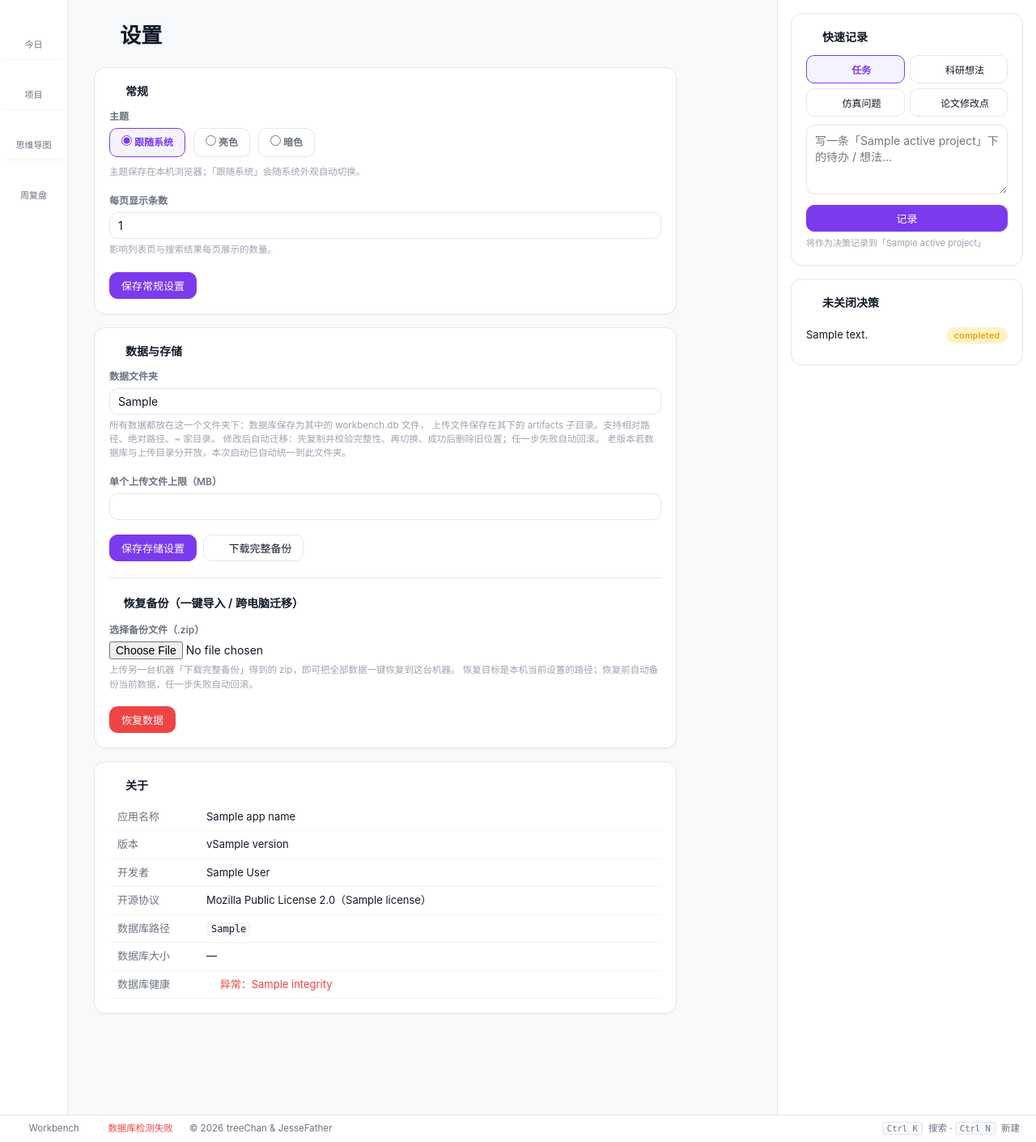
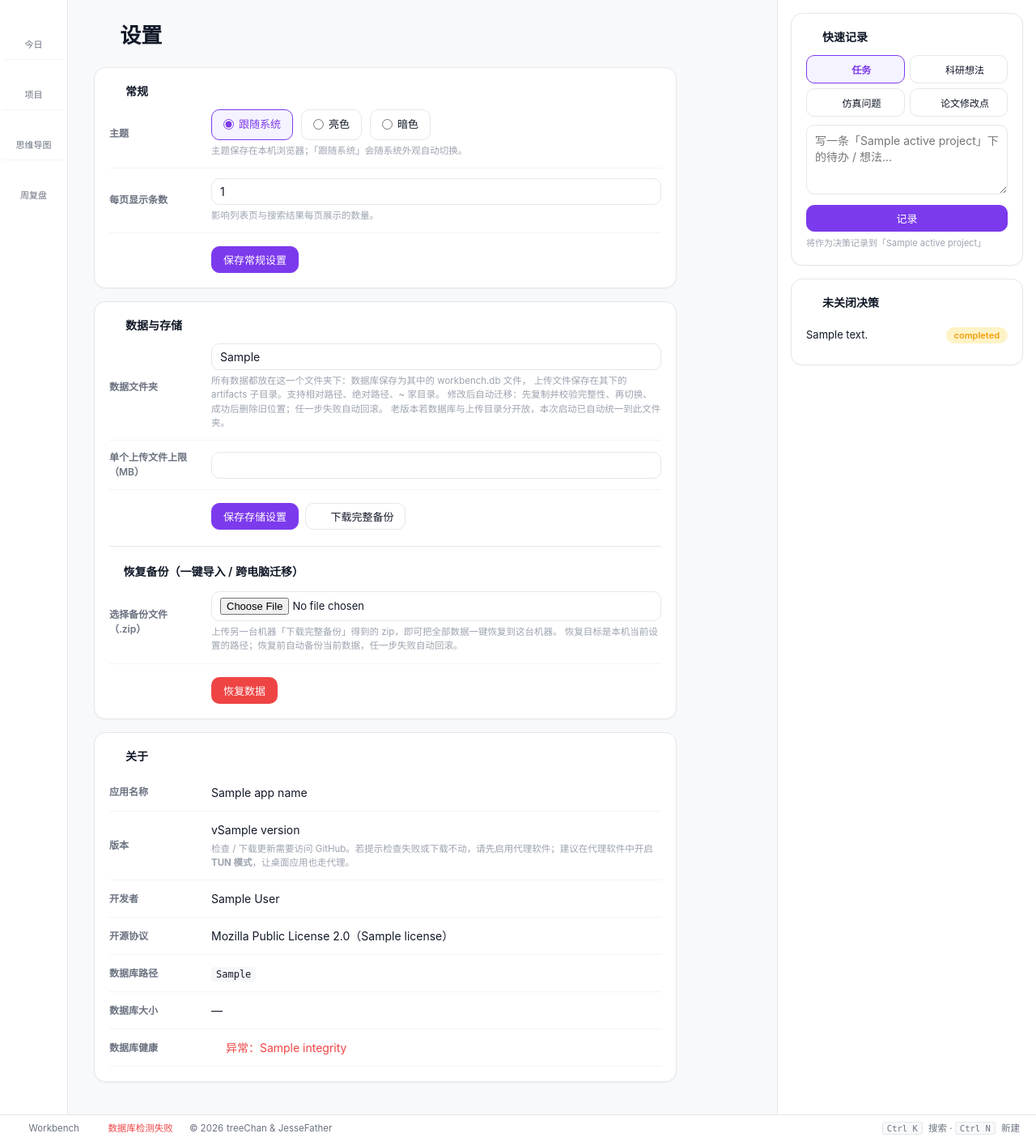
Before and after one commit to treeChan/csworkbench, a Python web app: template app/templates/settings.html in a window 1280 px wide. Shown: the part 56-1466 px from the top of the page at 81% size. Run offline with Jinja, Linux system fonts and the light colour scheme; the template is opened without the code that fills it: most values are stand-ins (such as "Sample title", 1, 10 or a date in 2020).

Commit message:
feat: 设置页三卡统一左标签右值行式布局 + bump 预览版 8101817

```diff
--- a/app/routes/pages.py
+++ b/app/routes/pages.py
@@ -48,7 +48,7 @@ TEMPLATES_DIR = BASE_DIR / "templates"
 
 # 静态资源缓存版本号：改 style.css / base.html 内嵌样式后 bump 此值，
 # 浏览器强制重新下载（对应 base.html 的 style.css?v={{ style_version }}）
-STYLE_VERSION = "20260809c"
+STYLE_VERSION = "20260810a"
 
 templates = Jinja2Templates(directory=str(TEMPLATES_DIR))
 
--- a/app/static/style.css
+++ b/app/static/style.css
@@ -35,6 +35,29 @@
     --radius-md: 10px;
     --radius-lg: 14px;
     --radius-pill: 999px;
+
+    /* ---- 字号层级（初值 = 现有 px，视觉零变化；为未来「字体大小」功能预留挂点）---- */
+    --fs-3xs: 10.5px;
+    --fs-2xs: 11px;
+    --fs-xs: 11.5px;
+    --fs-sm: 12px;
+    --fs-base: 13px;
+    --fs-md: 14px;
+    --fs-lg: 16px;
+    --fs-xl: 26px;
+
+    /* ---- 间距 ---- */
+    --space-1: 4px;
+    --space-2: 8px;
+    --space-3: 12px;
+    --space-4: 16px;
+    --space-5: 20px;
+    --space-6: 24px;
+    --space-7: 32px;
+
+    /* ---- 设置页行布局专用 ---- */
+    --settings-label-w: 110px;
+    --settings-col-gap: 16px;
 }
 
 /* 暗色主题：<html data-theme="dark"> 时覆盖整套变量 */
@@ -73,7 +96,7 @@ html, body {
     height: 100%;
     font-family: -apple-system, BlinkMacSystemFont, "PingFang SC",
                  "Microsoft YaHei", "Segoe UI", Roboto, sans-serif;
-    font-size: 14px;
+    font-size: var(--fs-md);
     color: var(--c-text);
     background: var(--c-bg);
     line-height: 1.5;
@@ -159,7 +182,7 @@ input, textarea, select { font-family: inherit; font-size: inherit; }
     border: 1px solid transparent;
     border-radius: var(--radius-md);
     padding: 6px 14px;
-    font-size: 13px;
+    font-size: var(--fs-base);
     font-weight: 500;
     background: var(--c-surface);
     color: var(--c-text);
@@ -173,7 +196,7 @@ input, textarea, select { font-family: inherit; font-size: inherit; }
 }
 .btn-primary:hover { background: var(--c-primary-dark); border-color: var(--c-primary-dark); }
 .btn-outline { background: transparent; border-color: var(--c-border); }
-.btn-sm { padding: 2px 10px; font-size: 12px; line-height: 1.5; }
+.btn-sm { padding: 2px 10px; font-size: var(--fs-sm); line-height: 1.5; }
 .btn-full { width: 100%; }
 
 /* 统一线性 SVG 图标（icons.svg sprite 引用）：描边风格、跟随 currentColor，
@@ -229,7 +252,7 @@ input, textarea, select { font-family: inherit; font-size: inherit; }
     padding: 10px 4px;
     border-radius: var(--radius-md);
     color: var(--c-text-soft);
-    font-size: 11px;
+    font-size: var(--fs-2xs);
     font-weight: 500;
     text-align: center;
     transition: all 0.15s;
@@ -275,7 +298,7 @@ input, textarea, select { font-family: inherit; font-size: inherit; }
     box-shadow: var(--shadow-sm);
 }
 .card-title {
-    font-size: 14px;
+    font-size: var(--fs-md);
     font-weight: 600;
     margin-bottom: 12px;
     display: flex; align-items: center; gap: 6px;
@@ -284,7 +307,7 @@ input, textarea, select { font-family: inherit; font-size: inherit; }
     display: flex; justify-content: space-between; align-items: center;
     margin-bottom: 12px;
 }
-.card-header h3 { font-size: 14px; font-weight: 600; }
+.card-header h3 { font-size: var(--fs-md); font-weight: 600; }
 
 /* =================================================================
    Dashboard 专属
@@ -295,7 +318,7 @@ input, textarea, select { font-family: inherit; font-size: inherit; }
     gap: 16px;
     margin-bottom: 20px;
 }
-.today-header h1 { font-size: 26px; font-weight: 700; }
+.today-header h1 { font-size: var(--fs-xl); font-weight: 700; }
 .today-date { color: var(--c-text-soft); font-size: 13px; }
 .warroom-title {
     display: flex; align-items: baseline; gap: 16px;
@@ -485,7 +508,9 @@ button.pipeline-step:focus { outline: 2px solid var(--c-primary-light); outline-
     margin-bottom: 5px;
 }
 .form-row input[type="text"],
+.settings-row input[type="text"],
 .form-row input[type="number"],
+.settings-row input[type="number"],
 .form-row textarea,
 .form-row select {
     width: 100%;
@@ -497,6 +522,7 @@ button.pipeline-step:focus { outline: 2px solid var(--c-primary-light); outline-
     transition: border-color 0.15s;
 }
 .form-row input:focus,
+.settings-row input:focus,
 .form-row textarea:focus,
 .form-row select:focus {
     outline: none;
@@ -768,7 +794,7 @@ button.pipeline-step:focus { outline: 2px solid var(--c-primary-light); outline-
     padding: 8px 20px;
     background: var(--c-surface);
     border-top: 1px solid var(--c-border);
-    font-size: 11.5px;
+    font-size: var(--fs-xs);
     color: var(--c-text-soft);
     gap: 20px;
     flex-shrink: 0;
@@ -1074,9 +1100,48 @@ button.pipeline-step:focus { outline: 2px solid var(--c-primary-light); outline-
    ================================================================= */
 
 .settings-card { max-width: 720px; }
-.settings-card .form-row { margin-bottom: 18px; }
 .settings-divider { border: none; border-top: 1px solid var(--c-border); margin: 20px 0; }
-.card-subtitle { margin: 0 0 14px; font-size: 14px; font-weight: 600; color: var(--c-text); }
+.card-subtitle { margin: 0 0 14px; font-size: var(--fs-md); font-weight: 600; color: var(--c-text); }
+
+/* 设置页统一行布局（左标签 / 右控件，逻辑同 about-table） */
+.settings-row {
+    display: grid;
+    grid-template-columns: var(--settings-label-w) 1fr;
+    column-gap: var(--settings-col-gap);
+    align-items: center;
+    padding: 12px 0;
+    border-bottom: 1px solid var(--c-border-soft);
+}
+.settings-card .settings-row:first-child { padding-top: 0; }
+.settings-label {
+    font-size: var(--fs-sm);
+    font-weight: 600;
+    color: var(--c-text-soft);
+    line-height: 1.5;
+    padding-right: 4px;
+}
+.settings-value { min-width: 0; }
+.settings-row code {
+    font-size: var(--fs-sm);
+    background: var(--c-bg-soft);
+    padding: 2px 6px;
+    border-radius: 4px;
+    word-break: break-all;
+}
+.settings-row input[type="file"] {
+    width: 100%;
+    padding: 7px 10px;
+    border: 1px solid var(--c-border);
+    border-radius: var(--radius-md);
+    background: var(--c-surface);
+    color: var(--c-text);
+    font-size: var(--fs-base);
+}
+/* 保存/备份/恢复按钮缩进到值列，与控件同列对齐 */
+.settings-card .form-actions {
+    margin-top: var(--space-4);
+    margin-left: calc(var(--settings-label-w) + var(--settings-col-gap));
+}
 
 .theme-picker { display: flex; gap: 10px; flex-wrap: wrap; }
 .theme-option {
@@ -1098,34 +1163,17 @@ button.pipeline-step:focus { outline: 2px solid var(--c-primary-light); outline-
 }
 
 .settings-hint {
-    font-size: 11.5px;
+    font-size: var(--fs-xs);
     color: var(--c-text-faint);
     margin-top: 5px;
 }
 
-.about-table { width: 100%; border-collapse: collapse; font-size: 13px; }
-.about-table td {
-    padding: 7px 10px;
-    border-bottom: 1px solid var(--c-border-soft);
-    vertical-align: middle;
-}
-.about-table td:first-child {
-    width: 110px;
-    color: var(--c-text-soft);
-    font-weight: 500;
-}
-.about-table code {
-    font-size: 12px;
-    background: var(--c-bg-soft);
-    padding: 2px 6px;
-    border-radius: 4px;
-    word-break: break-all;
-}
 .about-version-cell {
     display: inline-flex;
     align-items: center;
     gap: 8px;
     line-height: 1;
+    flex-wrap: wrap;
 }
 /* 胶囊开关（iOS 风格 toggle）：隐藏原生 checkbox，用轨道 + 圆钮绘制 */
 .switch {
--- a/app/templates/settings.html
+++ b/app/templates/settings.html
@@ -17,8 +17,9 @@
 <div class="card settings-card">
     <h3 class="card-title"><svg class="icon"><use href="{{ ICON_SPRITE }}#i-clipboard-list"/></svg>常规</h3>
     <form method="post" action="/settings/general">
-        <div class="form-row">
-            <label>主题</label>
+        <div class="settings-row">
+            <span class="settings-label">主题</span>
+            <div class="settings-value">
                 <div class="theme-picker" id="theme-picker">
                     <label class="theme-option">
                         <input type="radio" name="theme" value="system" onchange="wbSetTheme('system')">
@@ -35,10 +36,13 @@
                 </div>
                 <p class="settings-hint">主题保存在本机浏览器；「跟随系统」会随系统外观自动切换。</p>
             </div>
-        <div class="form-row">
-            <label>每页显示条数</label>
+        </div>
+        <div class="settings-row">
+            <span class="settings-label">每页显示条数</span>
+            <div class="settings-value">
                 <input type="number" name="page_size" min="5" max="200" value="{{ page_size }}">
                 <p class="settings-hint">影响列表页与搜索结果每页展示的数量。</p>
+            </div>
         </div>
         <div class="form-actions">
             <button type="submit" class="btn btn-primary">保存常规设置</button>
@@ -50,8 +54,9 @@
 <div class="card settings-card">
     <h3 class="card-title"><svg class="icon"><use href="{{ ICON_SPRITE }}#i-save"/></svg>数据与存储</h3>
     <form method="post" action="/settings/storage">
-        <div class="form-row">
-            <label>数据文件夹</label>
+        <div class="settings-row">
+            <span class="settings-label">数据文件夹</span>
+            <div class="settings-value">
                 <div class="path-input-row">
                     <input type="text" name="data_dir" id="data_dir" value="{{ data_dir }}" required
                            placeholder="data">
@@ -64,10 +69,13 @@
                     老版本若数据库与上传目录分开放，本次启动已自动统一到此文件夹。
                 </p>
             </div>
-        <div class="form-row">
-            <label>单个上传文件上限（MB）</label>
+        </div>
+        <div class="settings-row">
+            <span class="settings-label">单个上传文件上限（MB）</span>
+            <div class="settings-value">
                 <input type="number" name="max_upload_size_mb" min="1" max="2048"
                        value="{{ max_upload_size_mb }}">
+            </div>
         </div>
         <div class="form-actions">
             <button type="submit" class="btn btn-primary">保存存储设置</button>
@@ -80,13 +88,15 @@
     <h4 class="card-subtitle"><svg class="icon"><use href="{{ ICON_SPRITE }}#i-inbox"/></svg> 恢复备份（一键导入 / 跨电脑迁移）</h4>
     <form method="post" action="/settings/restore" enctype="multipart/form-data"
           onsubmit="return confirm('恢复将覆盖当前所有数据（数据库、上传文件、配置），且不可撤销。确定继续？');">
-        <div class="form-row">
-            <label>选择备份文件（.zip）</label>
+        <div class="settings-row">
+            <span class="settings-label">选择备份文件（.zip）</span>
+            <div class="settings-value">
                 <input type="file" name="backup" accept=".zip,application/zip" required>
                 <p class="settings-hint">
                     上传另一台机器「下载完整备份」得到的 zip，即可把全部数据一键恢复到这台机器。
                     恢复目标是本机当前设置的路径；恢复前自动备份当前数据，任一步失败自动回滚。
                 </p>
+            </div>
         </div>
         <div class="form-actions">
             <button type="submit" class="btn btn-danger">恢复数据</button>
@@ -97,12 +107,20 @@
 <!-- 关于 -->
 <div class="card settings-card">
     <h3 class="card-title"><svg class="icon"><use href="{{ ICON_SPRITE }}#i-info"/></svg>关于</h3>
-    <table class="about-table">
-        <tr><td>应用名称</td><td>{{ app_name }}</td></tr>
-        <tr><td>版本</td><td><span class="about-version-cell">v{{ version }} <button type="button" class="btn btn-outline btn-sm update-check-btn">检查更新</button></span></td></tr>
-        <tr class="update-channel-row">
-            <td>自动检查更新</td>
-            <td>
+    <div class="settings-row">
+        <span class="settings-label">应用名称</span>
+        <div class="settings-value">{{ app_name }}</div>
+    </div>
+    <div class="settings-row">
+        <span class="settings-label">版本</span>
+        <div class="settings-value">
+            <span class="about-version-cell">v{{ version }} <button type="button" class="btn btn-outline btn-sm update-check-btn">检查更新</button></span>
+            <p class="settings-hint">检查 / 下载更新需要访问 GitHub。若提示检查失败或下载不动，请先启用代理软件；建议在代理软件中开启 <strong>TUN 模式</strong>，让桌面应用也走代理。</p>
+        </div>
+    </div>
+    <div class="settings-row update-channel-row">
+        <span class="settings-label">自动检查更新</span>
+        <div class="settings-value">
             <label class="switch">
                 <input type="checkbox" id="auto-check-updates">
                 <span class="switch-track" aria-hidden="true"></span>
@@ -112,11 +130,11 @@
                 开启后每次启动自动扫描更新仓库，有新版本会弹出提示；关闭后只在点
                 「检查更新」时手动检查。
             </p>
-            </td>
-        </tr>
-        <tr class="update-channel-row">
-            <td>更新渠道</td>
-            <td>
+        </div>
+    </div>
+    <div class="settings-row update-channel-row">
+        <span class="settings-label">更新渠道</span>
+        <div class="settings-value">
             <label class="switch">
                 <input type="checkbox" id="update-channel-preview">
                 <span class="switch-track" aria-hidden="true"></span>
@@ -126,30 +144,38 @@
                 默认只接收正式版更新；加入预览计划后同时接收预览版与正式版更新
                 （提前体验新功能）。随时可退出，退出后回到正式版渠道。
             </p>
-            </td>
-        </tr>
-        <tr><td>开发者</td><td><a href="https://github.com/treeChan/csworkbench" target="_blank" rel="noopener">{{ authors }}</a></td></tr>
-        <tr><td>开源协议</td><td><a href="https://www.mozilla.org/en-US/MPL/2.0/" target="_blank" rel="noopener">Mozilla Public License 2.0（{{ license }}）</a></td></tr>
-        <tr><td>数据库路径</td><td><code>{{ db_health.db_path }}</code></td></tr>
-        <tr>
-            <td>数据库大小</td>
-            <td>
+        </div>
+    </div>
+    <div class="settings-row">
+        <span class="settings-label">开发者</span>
+        <div class="settings-value"><a href="https://github.com/treeChan/csworkbench" target="_blank" rel="noopener">{{ authors }}</a></div>
+    </div>
+    <div class="settings-row">
+        <span class="settings-label">开源协议</span>
+        <div class="settings-value"><a href="https://www.mozilla.org/en-US/MPL/2.0/" target="_blank" rel="noopener">Mozilla Public License 2.0（{{ license }}）</a></div>
+    </div>
+    <div class="settings-row">
+        <span class="settings-label">数据库路径</span>
+        <div class="settings-value"><code>{{ db_health.db_path }}</code></div>
+    </div>
+    <div class="settings-row">
+        <span class="settings-label">数据库大小</span>
+        <div class="settings-value">
             {% if db_health.db_size_bytes > 0 %}
             {{ "%.1f"|format(db_health.db_size_bytes / 1024 / 1024) }} MB
             {% else %}—{% endif %}
-            </td>
-        </tr>
-        <tr>
-            <td>数据库健康</td>
-            <td>
+        </div>
+    </div>
+    <div class="settings-row">
+        <span class="settings-label">数据库健康</span>
+        <div class="settings-value">
             {% if db_health.status == 'ok' %}
             <span class="status-ok">● 正常（integrity_check 通过）</span>
             {% else %}
             <span class="status-error"><svg class="icon"><use href="{{ ICON_SPRITE }}#i-alert-triangle"/></svg> 异常：{{ db_health.integrity }}</span>
             {% endif %}
-            </td>
-        </tr>
-    </table>
+        </div>
+    </div>
     <!-- 更新下载进度条（桌面版检查更新时显示，平时隐藏） -->
     <div class="update-progress" id="update-progress" hidden>
         <div class="update-progress-bar">
--- a/desktop/package.json
+++ b/desktop/package.json
@@ -1,7 +1,7 @@
 {
   "name": "csworkbench-desktop",
   "private": true,
-  "version": "0.4.5-preview.8101351",
+  "version": "0.4.5-preview.8101817",
   "license": "MPL-2.0",
   "scripts": {
     "tauri": "tauri",
--- a/desktop/src-tauri/Cargo.toml
+++ b/desktop/src-tauri/Cargo.toml
@@ -1,6 +1,6 @@
 [package]
 name = "csworkbench"
-version = "0.4.5-preview.8101351"
+version = "0.4.5-preview.8101817"
 description = "Desktop shell for csworkbench (FastAPI + SQLite research workbench)"
 edition = "2021"
 license = "MPL-2.0"
```
Also changed, not shown: docs/release-notes.md (+11 -28 lines), 1 other file. Lines whose indentation alone changed are shown as unchanged.
